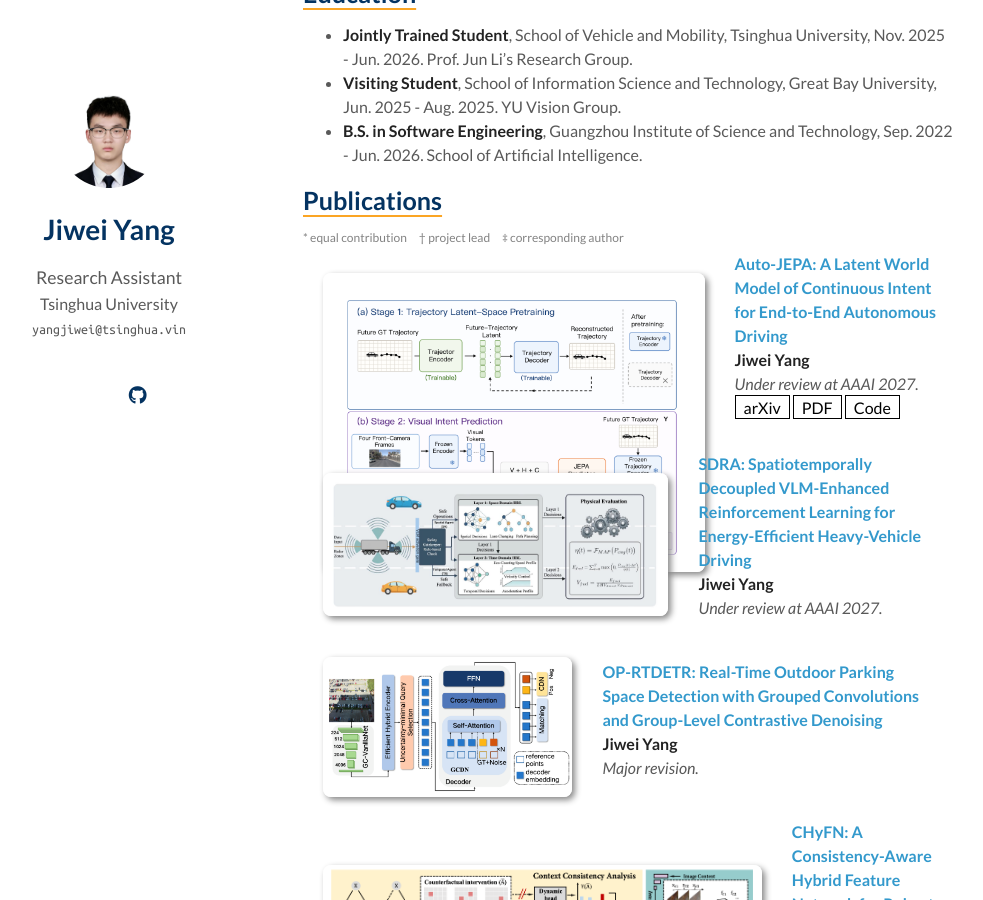
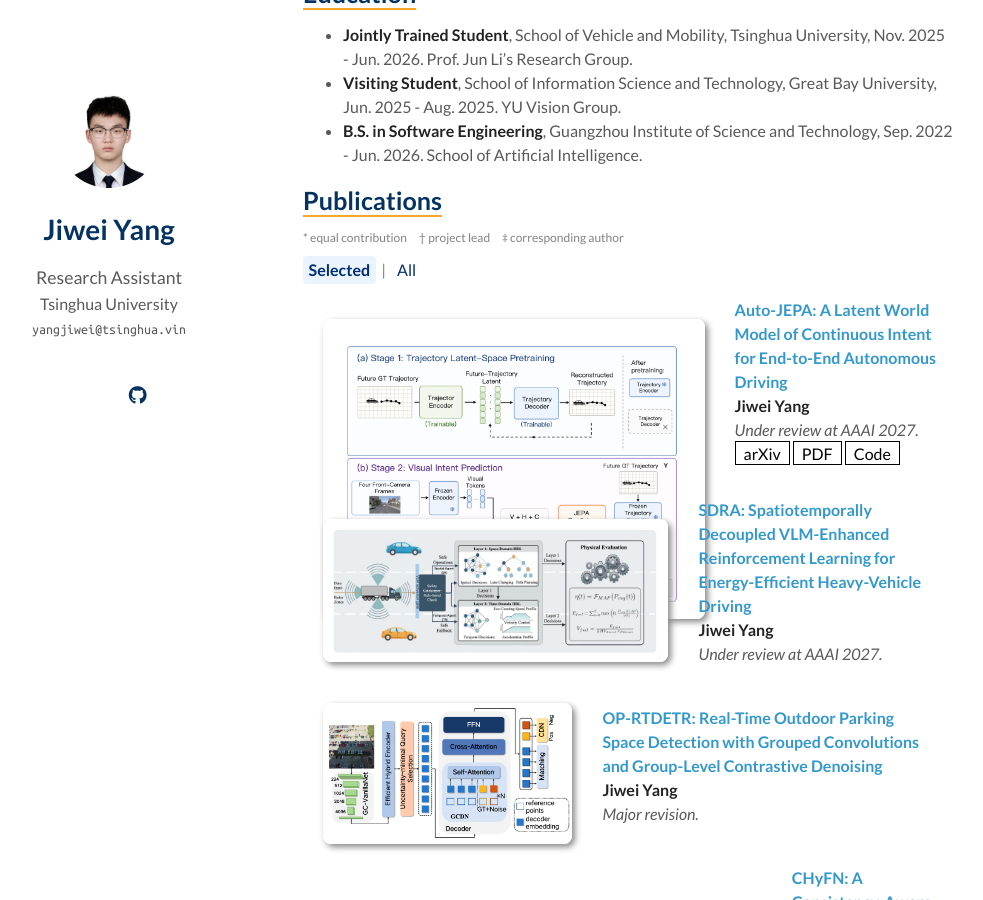
Before and after one commit to NoctYang/NoctYang.github.io, a Jekyll site: the page built from index.md, in a window 1280 px wide and 900 px high, scrolled down 766 px. Shown: the whole window, without its empty margins (167-1150 px from the left). Built offline with Jekyll 4.4.1, drawn with Linux system fonts in a browser that asks for light colours; a style sheet for code colours, icons or effects is not loaded; our own code applies the rules of GitHub Pages for plain Markdown files.

Commit message:
Match reference selected and all publication filters

```diff
--- a/_includes/publications.md
+++ b/_includes/publications.md
@@ -2,10 +2,28 @@
 
 <p style="font-size:12px; color:#828282; margin: 5px 0px -10px;">* equal contribution&emsp;† project lead&emsp;‡ corresponding author</p>
 
-<div class="publications publication-list">
+<div class="publication-filter">
+<input class="publication-filter-input" type="radio" id="pub-filter-selected" name="pub-filter" checked>
+<label class="publication-filter-label" for="pub-filter-selected">Selected</label>
+<span class="publication-filter-separator">|</span>
+<input class="publication-filter-input" type="radio" id="pub-filter-all" name="pub-filter">
+<label class="publication-filter-label" for="pub-filter-all">All</label>
+
+<div class="publications publication-list publication-list-selected">
+<ol class="bibliography">
+{% for link in site.data.publications.main %}
+{% if link.selected %}
+{% include publication_entry.html link=link %}
+{% endif %}
+{% endfor %}
+</ol>
+</div>
+
+<div class="publications publication-list publication-list-all">
 <ol class="bibliography">
 {% for link in site.data.publications.main %}
 {% include publication_entry.html link=link %}
 {% endfor %}
 </ol>
 </div>
+</div>
```
